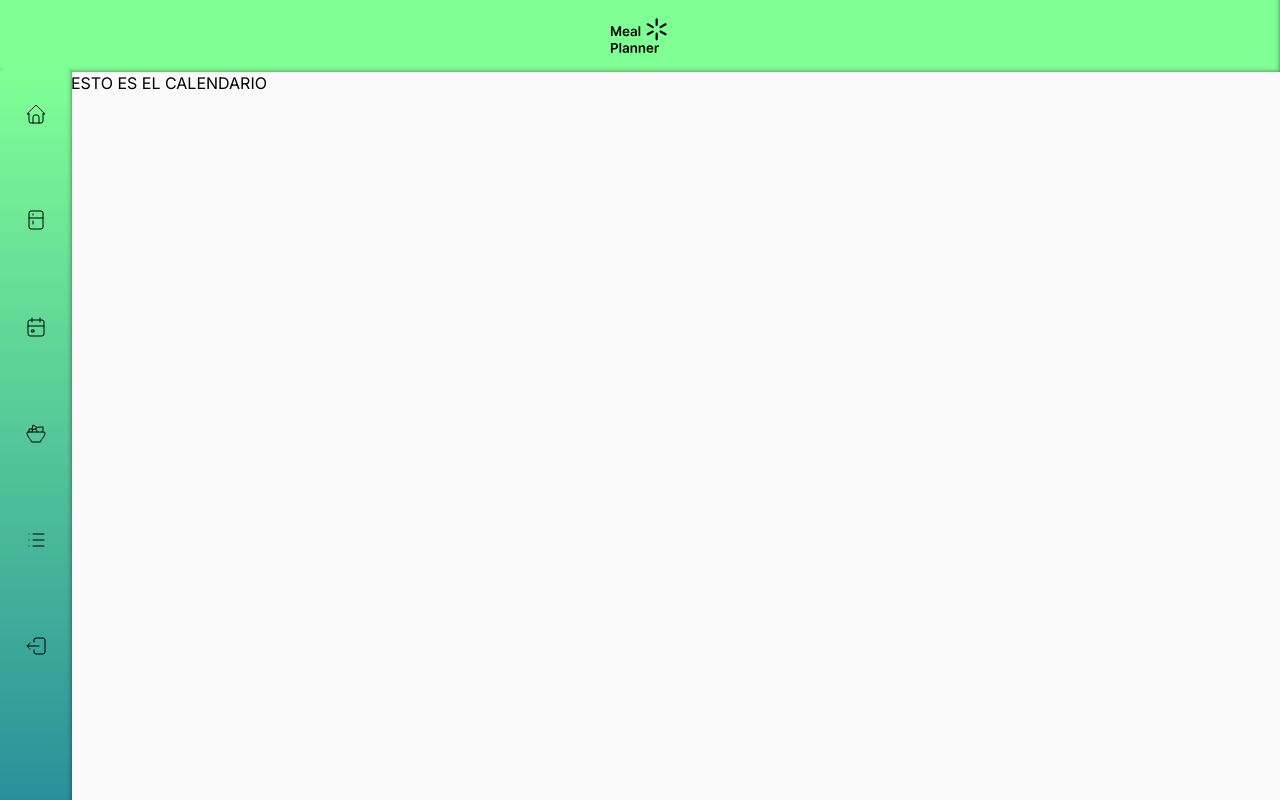
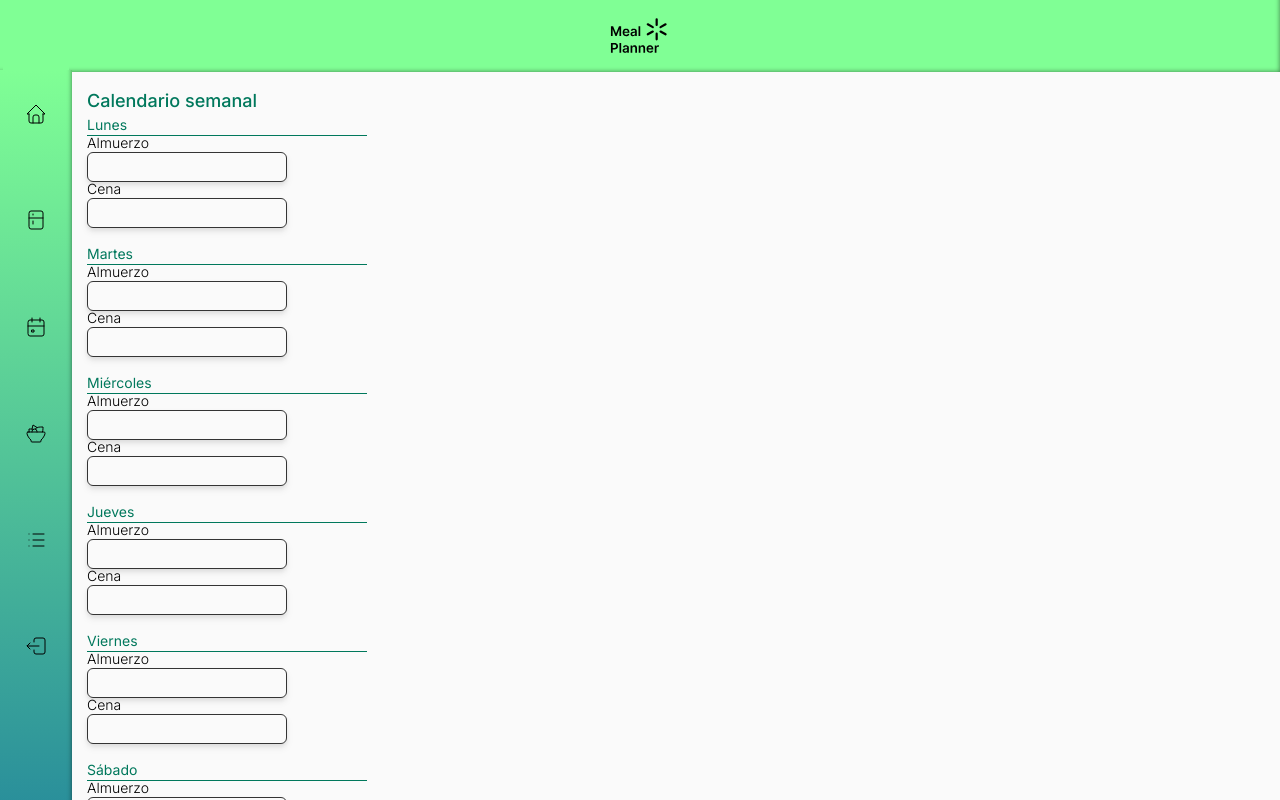
Before and after one commit to NicolasGabrieloni/meal-planner, a Next.js app: page /calendar in a window 1280 px wide. Built offline with nearby package versions, Linux system fonts and the light colour scheme.

Commit message:
layout background functional

```diff
--- a/app/(logged)/calendar/page.tsx
+++ b/app/(logged)/calendar/page.tsx
@@ -1,3 +1,107 @@
+import { InputWithLabel } from "@/components/InputWithLabel";
+import { Metadata } from "next";
+
+export const metadata: Metadata = {
+  title: "Calendario",
+};
+
 export default function Calendar() {
-  return <div>ESTO ES EL CALENDARIO</div>;
+  return (
+    <div className="p-4">
+      <h1 className="text-lg font-medium text-[#00785C]">Calendario semanal</h1>
+      <div className=" space-y-4">
+        <div>
+          <div className="min-w-[280px] ">
+            <h2 className="border-b border-[#00785C] text-sm text-[#00785C]">
+              Lunes
+            </h2>
+          </div>
+          <div>
+            <InputWithLabel labelText="Almuerzo" />
+          </div>
+          <div>
+            <InputWithLabel labelText="Cena" />
+          </div>
+        </div>
+        <div>
+          <div>
+            <h2 className="border-b border-[#00785C] text-sm text-[#00785C]">
+              Martes
+            </h2>
+          </div>
+          <div>
+            <InputWithLabel labelText="Almuerzo" />
+          </div>
+          <div>
+            <InputWithLabel labelText="Cena" />
+          </div>
+        </div>
+        <div>
+          <div>
+            <h2 className="border-b border-[#00785C] text-sm text-[#00785C]">
+              Miércoles
+            </h2>
+          </div>
+          <div>
+            <InputWithLabel labelText="Almuerzo" />
+          </div>
+          <div>
+            <InputWithLabel labelText="Cena" />
+          </div>
+        </div>
+        <div>
+          <div>
+            <h2 className="border-b border-[#00785C] text-sm text-[#00785C]">
+              Jueves
+            </h2>
+          </div>
+          <div>
+            <InputWithLabel labelText="Almuerzo" />
+          </div>
+          <div>
+            <InputWithLabel labelText="Cena" />
+          </div>
+        </div>
+        <div>
+          <div>
+            <h2 className="border-b border-[#00785C] text-sm text-[#00785C]">
+              Viernes
+            </h2>
+          </div>
+          <div>
+            <InputWithLabel labelText="Almuerzo" />
+          </div>
+          <div>
+            <InputWithLabel labelText="Cena" />
+          </div>
+        </div>
+        <div>
+          <div>
+            <h2 className="border-b border-[#00785C] text-sm text-[#00785C]">
+              Sábado
+            </h2>
+          </div>
+          <div>
+            <InputWithLabel labelText="Almuerzo" />
+          </div>
+          <div>
+            <InputWithLabel labelText="Cena" />
+          </div>
+        </div>
+        <div>
+          <div>
+            <h2 className="border-b border-[#00785C] text-sm text-[#00785C]">
+              Domingo
+            </h2>
+          </div>
+          <div>
+            <InputWithLabel labelText="Almuerzo" />
+          </div>
+          <div>
+            <InputWithLabel labelText="Cena" />
+          </div>
+        </div>
+      </div>
+    </div>
+  );
 }
--- a/app/(logged)/depot/page.tsx
+++ b/app/(logged)/depot/page.tsx
@@ -1,3 +1,9 @@
+import { Metadata } from "next";
+
+export const metadata: Metadata = {
+  title: "Almacén",
+};
+
 export default function Depot() {
   return <div>ESTO ES EL ALMACEN</div>;
 }
--- a/app/(logged)/home/page.tsx
+++ b/app/(logged)/home/page.tsx
@@ -1,5 +1,9 @@
-function Home() {
+import { Metadata } from "next";
+
+export const metadata: Metadata = {
+  title: "Inicio",
+};
+
+export default function Home() {
   return <div className="">home</div>;
 }
-
-export default Home;
--- a/app/(logged)/layout.tsx
+++ b/app/(logged)/layout.tsx
@@ -6,7 +6,7 @@ export default function LoggedLayout({
   children: React.ReactNode;
 }) {
   return (
-    <div className="h-screen w-screen bg-[#FAFAFA] ">
+    <div className="h-full w-full overflow-y-auto  bg-[#FAFAFA] ">
       <NavMenu />
       <div className="mt-[71px] h-max w-max lg:ml-[71px]">{children}</div>
     </div>
--- a/app/(logged)/recipes/page.tsx
+++ b/app/(logged)/recipes/page.tsx
@@ -1,3 +1,9 @@
+import { Metadata } from "next";
+
+export const metadata: Metadata = {
+  title: "Recetas",
+};
+
 export default function Recipes() {
   return <div>ACA VAN LAS RECETAS</div>;
 }
--- a/app/(logged)/shop-list/page.tsx
+++ b/app/(logged)/shop-list/page.tsx
@@ -1,3 +1,9 @@
+import { Metadata } from "next";
+
+export const metadata: Metadata = {
+  title: "Lista de compras",
+};
+
 export default function ShopList() {
   return <div>ESTO ES LA LISTA DE COMPRAS</div>;
 }
--- a/app/components/NavMenu.tsx
+++ b/app/components/NavMenu.tsx
@@ -25,7 +25,7 @@ export function NavMenu() {
   };
 
   return (
-    <div className="custom-shadow-inner fixed left-0 top-0 bg-[#80FF95] py-4 ">
+    <div className="custom-shadow-inner fixed left-0 top-0 z-50 bg-[#80FF95] py-4 ">
       <div className="flex w-screen items-center justify-center">
         <Image
           src={"/Logo.svg"}
--- a/app/layout.tsx
+++ b/app/layout.tsx
@@ -1,11 +1,14 @@
+import { Metadata } from "next";
 import "./globals.css";
-import type { Metadata } from "next";
 import { Inter } from "next/font/google";
 
 const inter = Inter({ subsets: ["latin"] });
 
 export const metadata: Metadata = {
-  title: "Meal Planner",
+  title: {
+    template: "%s | Meal Planner",
+    default: "Meal Planner",
+  },
   description: "Meal Planner",
 };
 
```
